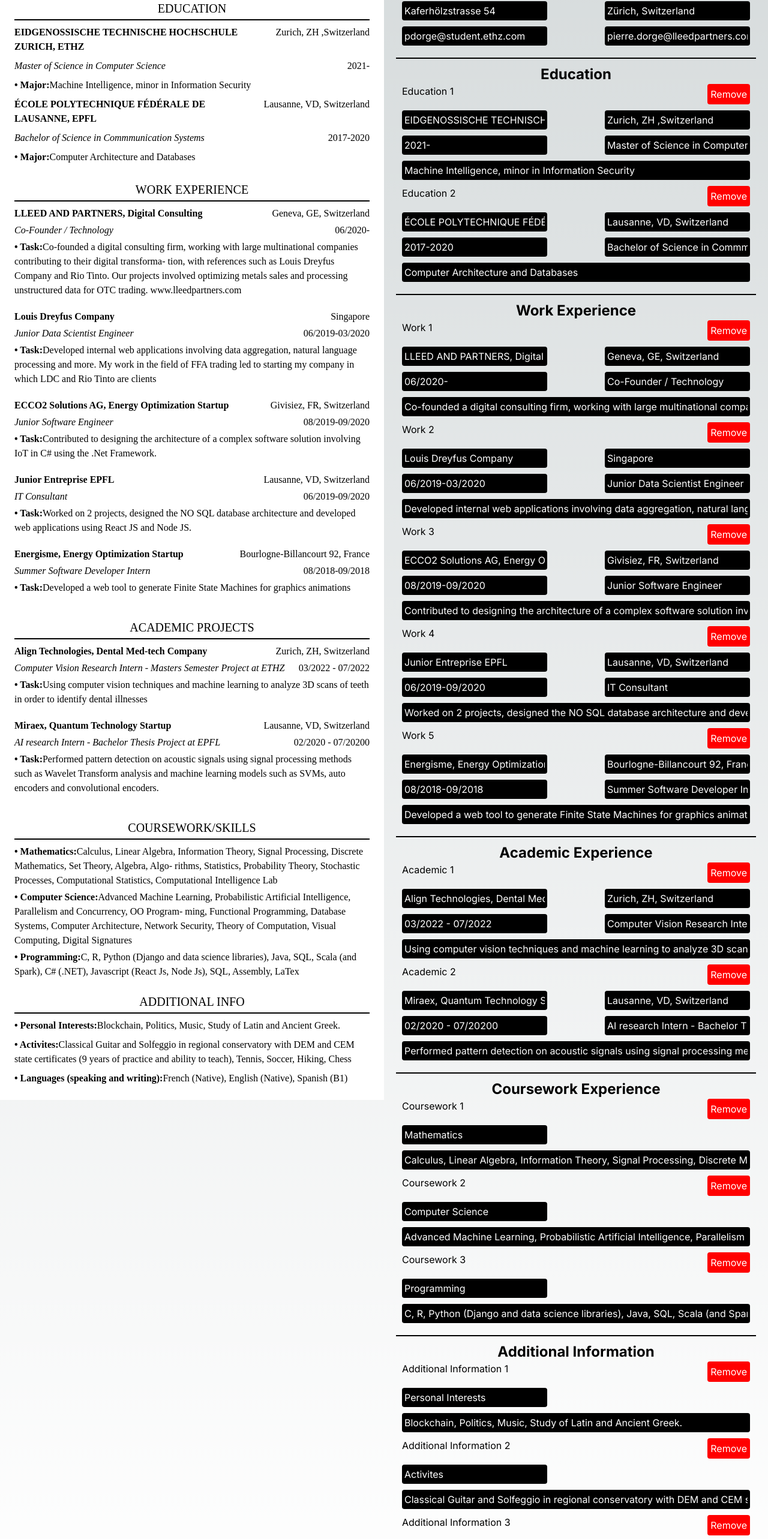
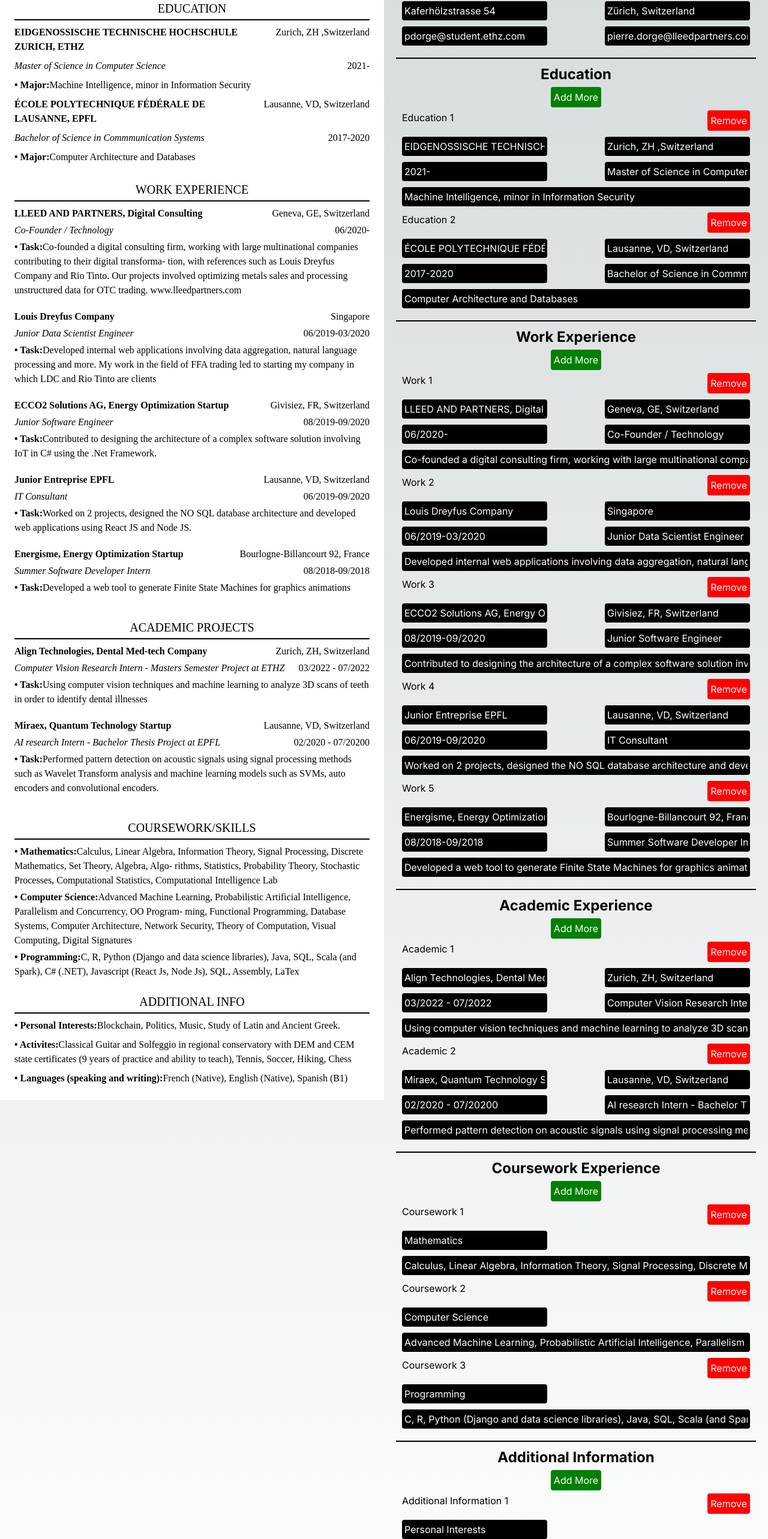
Before and after one commit to career-tokens/PdfGenerator, a Next.js app: page / in a window 1280 px wide. Shown: the part 144-2710 px from the top of the page at 60% size. Built offline with nearby package versions, Linux system fonts and the light colour scheme.

Commit message:
add more feature added

```diff
--- a/app/page.js
+++ b/app/page.js
@@ -1,3 +1,4 @@
+/* eslint-disable react/jsx-key */
 "use client"
 
 import { CV } from "@/components/CV";
@@ -208,6 +209,44 @@
     setData({ ...data, additionalInfo: updatedAdditionalInfo });
   };
 
+  const handleAdd = (category) => {
+    if (category === "education") {
+      const updatedEducation = [...data.education];
+      const previousElement = updatedEducation[updatedEducation.length - 1];
+      updatedEducation.push({ ...previousElement });//even by chance dont directly put previousElement, they
+      //will share common reference
+      setData({ ...data, education: updatedEducation });
+    }
+
+    if (category === "work") {
+      const updatedWork = [...data.work];
+      const previousElement = updatedWork[updatedWork.length - 1];
+      updatedWork.push({ ...previousElement });
+      setData({ ...data, work: updatedWork });
+    }
+
+    if (category === "academic") {
+      const updatedAcademic = [...data.academic];
+      const previousElement = updatedAcademic[updatedAcademic.length - 1];
+      updatedAcademic.push({ ...previousElement });
+      setData({ ...data, academic: updatedAcademic });
+    }
+
+    if (category === "coursework") {
+      const updatedCoursework = [...data.coursework];
+      const previousElement = updatedCoursework[updatedCoursework.length - 1];
+      updatedCoursework.push({ ...previousElement });
+      setData({ ...data, coursework: updatedCoursework });
+    }
+
+    if (category === "additionalInfo") {
+      const updatedAdditionalInfo = [...data.additionalInfo];
+      const previousElement = updatedAdditionalInfo[updatedAdditionalInfo.length - 1];
+      updatedAdditionalInfo.push({ ...previousElement });
+      setData({ ...data, additionalInfo: updatedAdditionalInfo });
+    }
+  }
+
   const handleGeneratePdf = () => {
     localStorage.setItem("data", JSON.stringify(data));
     router.push("/viewPDF");
@@ -255,12 +294,15 @@
         </div>
         <div className="education flex flex-col p-[10px] border-black border-b-2">
           <h1 className="text-center font-bold text-2xl">Education</h1>
+          <div className="add text-center p-[5px]">
+          <button className="bg-[green]" onClick={()=>{handleAdd("education")}}>Add More</button>
+          </div>
           {
             data.education.map((item, i) => (
               <div className={`edu ${i + 1} flex flex-col`}>
                 <div className="flex justify-between mb-[10px]">
                 <h2>Education {i + 1}</h2>
-                <button onClick={()=>{handleRemove("education",i)}}>Remove</button>
+                  <button onClick={() => { handleRemove("education", i) }}>Remove</button>
                 </div>
                 <div className="line1 flex justify-between">
                   <input className="p-[4px] rounded mb-[10px]" type="text" value={item.university}  onChange={(e) => handleEducationChange(i, "university", e.target.value)}/>
@@ -278,13 +320,16 @@
           }
         </div>
         <div className="work flex flex-col p-[10px] border-black border-b-2">
-        <h1 className="text-center font-bold text-2xl">Work Experience</h1>
+          <h1 className="text-center font-bold text-2xl">Work Experience</h1>
+          <div className="add text-center p-[5px]">
+          <button className="bg-[green]" onClick={()=>{handleAdd("work")}}>Add More</button>
+          </div>
           {
             data.work.map((item, i) => (
               <div className={`work ${i + 1} flex flex-col`}>
                 <div className="flex justify-between mb-[10px]">
                 <h2>Work {i + 1}</h2>
-                <button onClick={()=>{handleRemove("work",i)}}>Remove</button>
+                  <button onClick={() => { handleRemove("work", i) }}>Remove</button>
                 </div>
                 <div className="line1 flex justify-between">
                   <input className="p-[4px] rounded mb-[10px]" type="text" value={item.company}  onChange={(e) => handleWorkChange(i, "company", e.target.value)}/>
@@ -302,13 +347,16 @@
           }
         </div>
         <div className="academic flex flex-col p-[10px] border-black border-b-2">
-        <h1 className="text-center font-bold text-2xl">Academic Experience</h1>
+          <h1 className="text-center font-bold text-2xl">Academic Experience</h1>
+          <div className="add text-center p-[5px]">
+          <button className="bg-[green]" onClick={()=>{handleAdd("academic")}}>Add More</button>
+          </div>
           {
             data.academic.map((item, i) => (
               <div className={`academic ${i + 1} flex flex-col`}>
                 <div className="flex justify-between mb-[10px]">
                 <h2>Academic {i + 1}</h2>
-                <button onClick={()=>{handleRemove("academic",i)}}>Remove</button>
+                  <button onClick={() => { handleRemove("academic", i) }}>Remove</button>
                 </div>
                 <div className="line1 flex justify-between">
                   <input className="p-[4px] rounded mb-[10px]" type="text" value={item.company}  onChange={(e) => handleAcademicChange(i, "company", e.target.value)}/>
@@ -326,13 +374,16 @@
           }
         </div>
         <div className="coursework flex flex-col p-[10px] border-black border-b-2">
-        <h1 className="text-center font-bold text-2xl">Coursework Experience</h1>
+          <h1 className="text-center font-bold text-2xl">Coursework Experience</h1>
+          <div className="add text-center p-[5px]">
+          <button className="bg-[green]" onClick={()=>{handleAdd("coursework")}}>Add More</button>
+          </div>
           {
             data.coursework.map((item, i) => (
               <div className={`coursework ${i + 1} flex flex-col`}>
                 <div className="flex justify-between mb-[10px]">
                 <h2>Coursework {i + 1}</h2>
-                <button onClick={()=>{handleRemove("coursework",i)}}>Remove</button>
+                  <button onClick={() => { handleRemove("coursework", i) }}>Remove</button>
                 </div>
                 <div className="line1">
                   <input className="p-[4px] rounded mb-[10px]" type="text" value={item.subject}  onChange={(e) => handleCourseworkChange(i, "subject", e.target.value)}/>
@@ -343,13 +394,16 @@
           }
         </div>
         <div className="additionalInfo flex flex-col p-[10px] border-black border-b-2">
-        <h1 className="text-center font-bold text-2xl">Additional Information</h1>
+          <h1 className="text-center font-bold text-2xl">Additional Information</h1>
+          <div className="add text-center p-[5px]">
+          <button className="bg-[green]" onClick={()=>{handleAdd("additionalInfo")}}>Add More</button>
+          </div>
           {
             data.additionalInfo.map((item, i) => (
               <div className={`additionalInfo ${i + 1} flex flex-col`}>
                 <div className="flex justify-between mb-[10px]">
                 <h2>Additional Information {i + 1}</h2>
-                <button onClick={()=>{handleRemove("additionalInfo",i)}}>Remove</button>
+                  <button onClick={() => { handleRemove("additionalInfo", i) }}>Remove</button>
                 </div>
                 <div className="line1">
                   <input className="p-[4px] rounded mb-[10px]" type="text" value={item.subject}  onChange={(e) => handleAdditionalInfoChange(i, "subject", e.target.value)}/>
```
